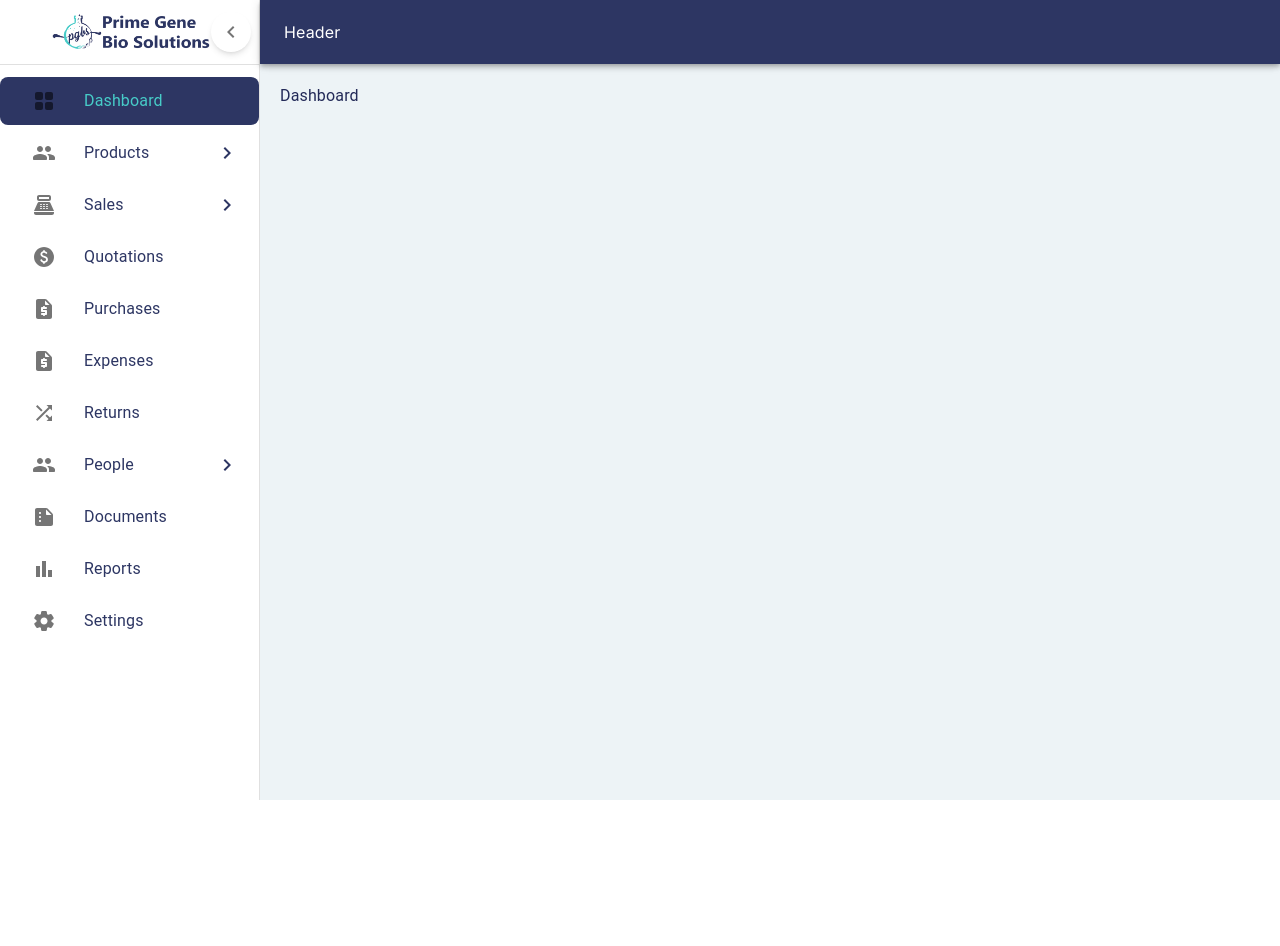
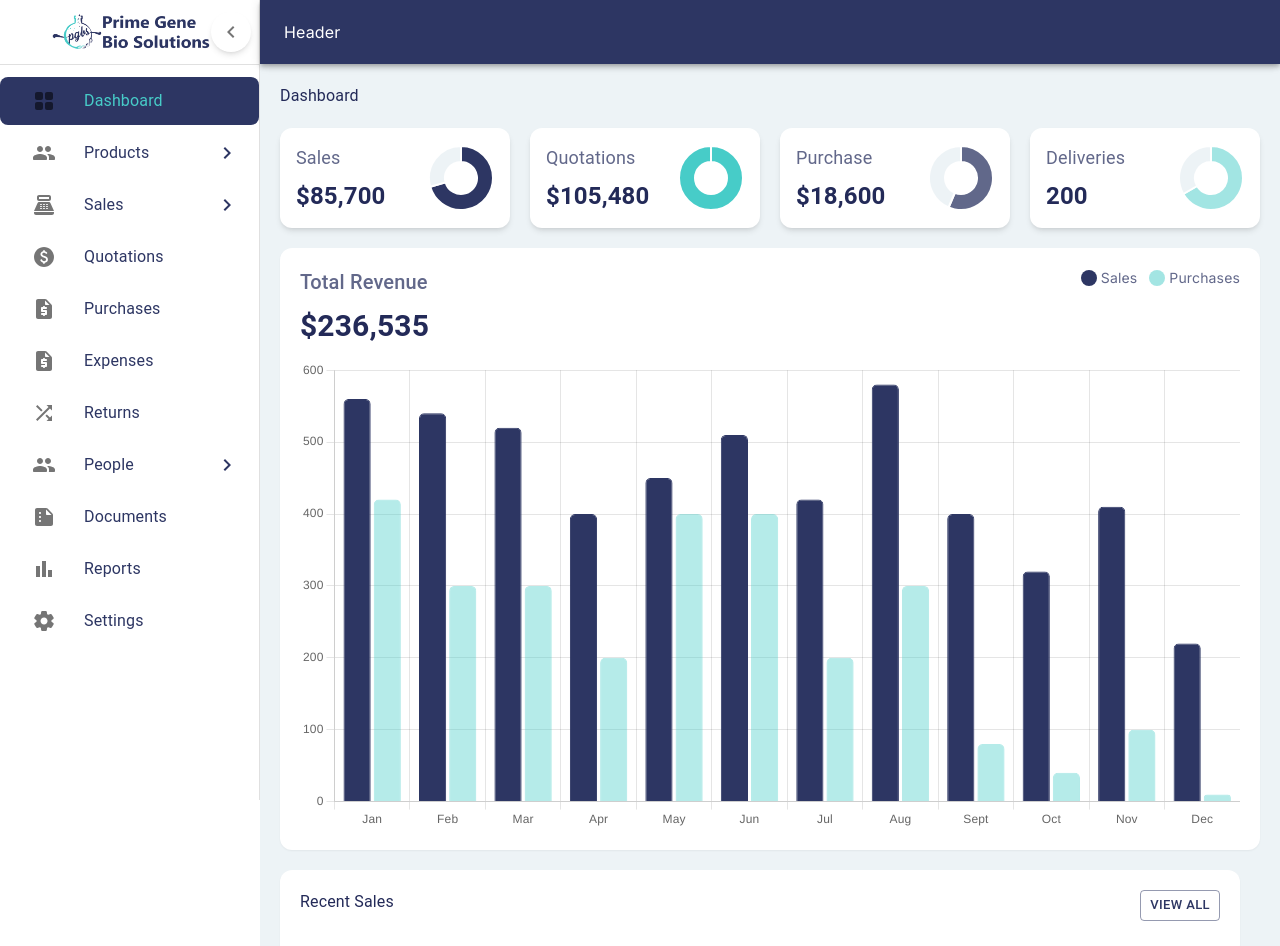
Before and after one commit to Byaxy/prime-gene-bio-solutions, a Next.js app: page / in a window 1280 px wide. Shown: the top 946 px of the page. Before the commit the page ends 800 px from the top, so only its background shows below. Built offline with nearby package versions, Linux system fonts and the light colour scheme.

Commit message:
dashboard

```diff
--- a/app/page.tsx
+++ b/app/page.tsx
@@ -1,10 +1,20 @@
 "use client";
 import { Box, Button, Typography } from "@mui/material";
+import Cards from "@/components/dashboard/Cards";
+import OverviewChart from "@/components/dashboard/OverviewChart";
+import Sales from "@/components/dashboard/Sales";
 
 export default function Home() {
   return (
-    <Box>
-      <Typography className="text-2xl text-primaryDark">Dashboard</Typography>
+    <Box className="flex flex-col gap-5">
+      <Typography className="text-2xl md:text-3xl font-bold text-primaryDark">
+        Dashboard
+      </Typography>
+      <Cards />
+      <Box className="grid grid-cols-1 2xl:grid-cols-5 gap-5 w-full">
+        <OverviewChart />
+        <Sales />
+      </Box>
     </Box>
   );
 }
--- /dev/null
+++ b/components/dashboard/Cards.tsx
@@ -0,0 +1,31 @@
+import React from "react";
+import { Chart as ChartJS, ArcElement, Tooltip, Legend } from "chart.js";
+import { Doughnut } from "react-chartjs-2";
+import { Box, Typography } from "@mui/material";
+import { cardsData } from "@/data/cardsData";
+
+ChartJS.register(ArcElement, Tooltip, Legend);
+
+export default function Cards() {
+  return (
+    <Box className="grid grid-cols-1 md:grid-cols-2 lg:grid-cols-4 gap-5">
+      {cardsData &&
+        cardsData.map((card) => (
+          <Box
+            key={card.title}
+            className="grid grid-cols-3 bg-white shadow-md rounded-xl p-4"
+          >
+            <Typography className="flex flex-col items-start justify-center gap-2 col-span-2">
+              <span className="text-lg text-primaryText">{card.title}</span>
+              <span className="text-xl md:text-2xl font-bold text-primaryDark">
+                {card.total}
+              </span>
+            </Typography>
+            <Box className="col-span-1 flex items-center justify-center w-full">
+              <Doughnut data={card.data} options={card.options} />
+            </Box>
+          </Box>
+        ))}
+    </Box>
+  );
+}
--- /dev/null
+++ b/components/dashboard/OverviewChart.tsx
@@ -0,0 +1,49 @@
+import React from "react";
+import { Box, Typography } from "@mui/material";
+import {
+  Chart as ChartJS,
+  BarElement,
+  CategoryScale,
+  LinearScale,
+  Tooltip,
+  Legend,
+} from "chart.js";
+import { Bar } from "react-chartjs-2";
+import { chartData } from "@/data/chartData";
+
+ChartJS.register(BarElement, CategoryScale, LinearScale, Tooltip, Legend);
+
+export default function OverviewChart() {
+  return (
+    <Box className="lg:col-span-3 bg-white shadow-sm rounded-xl p-5">
+      <div className="flex flex-col gap-4 md:flex-row justify-between items-start pb-4">
+        <Typography className="flex flex-col gap-3">
+          <span className="m-0 text-xl  font-medium text-primaryText">
+            Total Revenue
+          </span>
+          <span className="text-primaryDark text-2xl md:text-3xl font-bold">
+            $236,535
+          </span>
+        </Typography>
+        <div className="flex flex-row items-center justify-end gap-3">
+          <div className="flex flex-row gap-1 items-center">
+            <div className="bg-primaryColor h-4 w-4 rounded-full" />
+            <span className="text-sm text-primaryText">Sales</span>
+          </div>
+          <div className="flex flex-row gap-1 items-center">
+            <div className="bg-mainLight h-4 w-4 rounded-full" />
+            <span className="text-sm text-primaryText">Purchases</span>
+          </div>
+        </div>
+      </div>
+      <Bar
+        style={{
+          width: "100%",
+          height: "auto",
+        }}
+        data={chartData.data}
+        options={chartData.options}
+      />
+    </Box>
+  );
+}
--- /dev/null
+++ b/components/dashboard/Sales.tsx
@@ -0,0 +1,52 @@
+import React from "react";
+import { Box, Button, Typography } from "@mui/material";
+import Link from "next/link";
+import { useRouter } from "next/navigation";
+import DataTable from "react-data-table-component";
+
+export default function Sales() {
+  const router = useRouter();
+
+  const customStyles = {
+    rows: {
+      style: {
+        "&:nth-child(odd)": {
+          backgroundColor: "rgb(241, 245, 249)",
+        },
+        "&:hover": {
+          cursor: "pointer",
+          backgroundColor: "#e5e7eb",
+        },
+      },
+    },
+    headCells: {
+      style: {
+        fontWeight: "600",
+        fontSize: "14px",
+      },
+    },
+  };
+
+  const onRowClicked = (row: { id: any }) => {
+    router.push(`/`);
+  };
+
+  return (
+    <Box className="lg:col-span-2 bg-white shadow-sm rounded-xl w-full flex flex-col gap-4 p-5">
+      <Box className="flex flex-row items-start justify-between">
+        <Typography className="text-primaryDark text-2xl font-bold">
+          Recent Sales
+        </Typography>
+        <Button
+          size="small"
+          variant="outlined"
+          onClick={() => router.push("/sales")}
+          className="font-semibold"
+        >
+          View All
+        </Button>
+      </Box>
+      <Box></Box>
+    </Box>
+  );
+}
--- /dev/null
+++ b/data/cardsData.tsx
@@ -0,0 +1,86 @@
+export const cardsData = [
+  {
+    title: "Sales",
+    total: "$85,700",
+    data: {
+      datasets: [
+        {
+          data: [60480, 25220],
+          backgroundColor: ["#2d3663", "#EDF3F6"],
+        },
+      ],
+
+      labels: ["Paid", "Pending"],
+    },
+    options: {
+      plugins: {
+        legend: {
+          display: false,
+        },
+      },
+    },
+  },
+  {
+    title: "Quotations",
+    total: "$105,480",
+    data: {
+      datasets: [
+        {
+          data: [105480],
+          backgroundColor: ["#47ccc8"],
+        },
+      ],
+
+      labels: ["Pending"],
+    },
+    options: {
+      plugins: {
+        legend: {
+          display: false,
+        },
+      },
+    },
+  },
+  {
+    title: "Purchase",
+    total: "$18,600",
+    data: {
+      datasets: [
+        {
+          data: [10480, 8120],
+          backgroundColor: ["rgba(45,54,99,.75)", "#EDF3F6"],
+        },
+      ],
+
+      labels: ["Complete", "Pending"],
+    },
+    options: {
+      plugins: {
+        legend: {
+          display: false,
+        },
+      },
+    },
+  },
+  {
+    title: "Deliveries",
+    total: "200",
+    data: {
+      datasets: [
+        {
+          data: [120, 60],
+          backgroundColor: ["rgba(71,204,200,.5)", "#EDF3F6"],
+        },
+      ],
+
+      labels: ["Complete", "Pending"],
+    },
+    options: {
+      plugins: {
+        legend: {
+          display: false,
+        },
+      },
+    },
+  },
+];
--- /dev/null
+++ b/data/chartData.tsx
@@ -0,0 +1,45 @@
+export const chartData = {
+  data: {
+    labels: [
+      "Jan",
+      "Feb",
+      "Mar",
+      "Apr",
+      "May",
+      "Jun",
+      "Jul",
+      "Aug",
+      "Sept",
+      "Oct",
+      "Nov",
+      "Dec",
+    ],
+    datasets: [
+      {
+        label: "Sales",
+        data: [560, 540, 520, 400, 450, 510, 420, 580, 400, 320, 410, 220],
+        backgroundColor: ["#2d3663"],
+        borderWidth: 1,
+        borderRadius: 5,
+        borderColor: "#2d3663",
+      },
+      {
+        label: "Purchases",
+        data: [420, 300, 300, 200, 400, 400, 200, 300, 80, 40, 100, 10],
+        backgroundColor: ["rgba(71,204,200,.4)"],
+        borderWidth: 1,
+        borderRadius: 5,
+        borderColor: "rgba(71,204,200,.4)",
+      },
+    ],
+  },
+  options: {
+    plugins: {
+      legend: {
+        display: false,
+      },
+    },
+    maintainAspectRatio: true,
+    responsive: true,
+  },
+};
--- a/package.json
+++ b/package.json
@@ -17,11 +17,14 @@
     "@types/react": "18.2.12",
     "@types/react-dom": "18.2.5",
     "autoprefixer": "10.4.14",
+    "chart.js": "^4.3.0",
     "eslint": "8.42.0",
     "eslint-config-next": "13.4.5",
     "next": "13.4.5",
     "postcss": "8.4.24",
     "react": "18.2.0",
+    "react-chartjs-2": "^5.2.0",
+    "react-data-table-component": "^7.5.3",
     "react-dom": "18.2.0",
     "tailwindcss": "3.3.2",
     "typescript": "5.1.3"
```
Also changed, not shown: data/salesData.tsx (added, +50 -0 lines), 1 other file (tests, documents, lock files or other folders).
